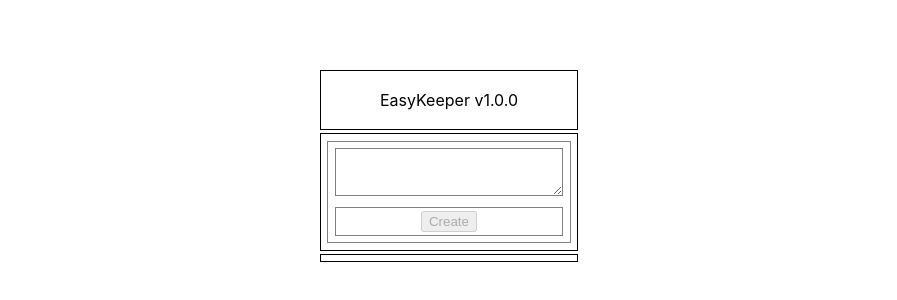
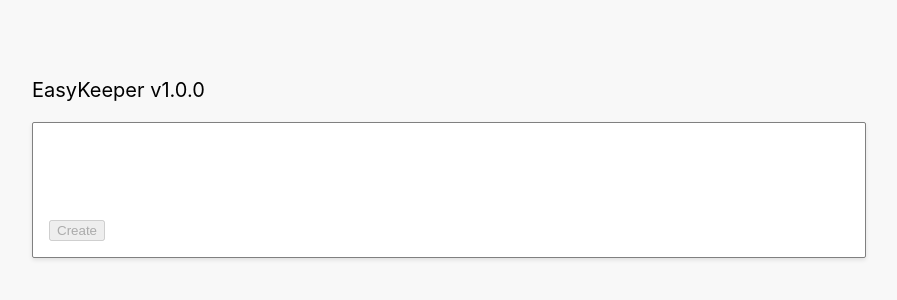
Before and after one commit to rahuldangeofficial/EasyKeeper, a React (Vite) app: page / in a window 1280 px wide. Shown: the part 234-534 px from the top of the page, without its empty margins (191-1088 px from the left). Built offline with nearby package versions, Linux system fonts and the light colour scheme.

Commit message:
Improve Styles and Add Visual Enhancements

```diff
--- a/src/App.css
+++ b/src/App.css
@@ -1,32 +1,64 @@
 #root {
-  max-width: 1280px;
+  font-family: Inter, system-ui, Avenir, Helvetica, Arial, sans-serif;
   margin: 0 auto;
-  padding: 0rem;
-  text-align: center;
+  padding: 1rem;
+}
+
 .container {
-    border: 1px solid black;
-    margin: 0.2rem;
-    padding: 0.2rem;
+  margin-bottom: 1rem;
+}
 
 .create-card {
   border: 1px solid grey;
-      margin: 0.2rem;
-      padding: 0.2rem;
+  border-radius: 2px;
+  margin-bottom: 1rem;
+  padding: 1rem;
+  background-color: #fff;
+  box-shadow: 0 2px 4px rgba(0, 0, 0, 0.1);
+  width: 400px;
+}
 
 .create-content {
-        border: 0.5px solid gray;
-        margin: 0.2rem;
-        padding: 0.2rem;
+  width: 100%;
+  font-size: 1rem;
+  padding-top: 0.5rem;
+  padding-bottom: 0.5rem;
   font: inherit;
-        text-align: center;
+  margin-bottom: 0.5rem;
+  white-space: pre-wrap;
+  word-break: break-word;
+  resize: none;
+  overflow: hidden;
 }
-      .create-actions {
-        border: 0.5px solid gray;
-        margin: 0.2rem;
-        padding: 0.2rem;
-        display: flex;
-        justify-content: space-evenly;
+
+.create-content.textarea-autogrow {
+  height: auto;
+  min-height: 40px;
+  padding-top: 0.5rem;
+  padding-bottom: 0.5rem;
+  margin-bottom: 0.5rem;
+  border: none;
+  outline: none;
+  overflow: hidden;
+}
+
+/* Mobile Styles */
+@media (max-width: 767px) {
+  .create-card {
+    width: 200px;
   }
 }
+
+/* Tablet Styles */
+@media (min-width: 768px) and (max-width: 1023px) {
+  .create-card {
+    width: 600px;
   }
 }
+
+/* Desktop Styles */
+@media (min-width: 1024px) {
+  .create-card {
+    width: 800px;
+  }
+}
--- a/src/App.jsx
+++ b/src/App.jsx
@@ -1,4 +1,4 @@
-import { useState, useEffect } from "react";
+import { useState, useEffect, useRef } from "react";
 import "./App.css";
 import Note from "./components/Note/Note";
 import { v4 as uuidv4 } from "uuid";
@@ -7,6 +7,7 @@ function App() {
   const [notesList, setNotes] = useState([]);
   const [noteContent, setInputValue] = useState("");
   const [isInitialMount, setIsInitialMount] = useState(true);
+  const textareaRef = useRef(null);
 
   useEffect(() => {
     const storedNotes = localStorage.getItem("notesList");
@@ -37,11 +38,13 @@ function App() {
       const newNote = createNote();
       setNotes((prevNotes) => [...prevNotes, newNote]);
       setInputValue("");
+      adjustTextareaHeightInstantly();
     }
   }
 
   function handleInputChange(event) {
     setInputValue(event.target.value);
+    adjustTextareaHeight();
   }
 
   function deleteNoteById(id) {
@@ -68,6 +71,19 @@ function App() {
     handleCreateNote();
   }
 
+  const adjustTextareaHeight = () => {
+    if (textareaRef.current) {
+      textareaRef.current.style.height = "auto";
+      textareaRef.current.style.height = `${textareaRef.current.scrollHeight}px`;
+    }
+  };
+
+  const adjustTextareaHeightInstantly = () => {
+    if (textareaRef.current) {
+      textareaRef.current.style.height = "40px";
+    }
+  };
+
   return (
     <>
       <div className="container">
@@ -77,9 +93,11 @@ function App() {
       <div className="container">
         <form className="create-card" onSubmit={handleSubmit}>
           <textarea
-            className="create-content"
+            className="create-content textarea-autogrow"
+            ref={textareaRef}
             value={noteContent}
             onChange={handleInputChange}
+            onFocus={adjustTextareaHeight}
           />
 
           <div className="create-actions">
--- a/src/components/Note/Note.css
+++ b/src/components/Note/Note.css
@@ -1,28 +1,65 @@
 .note-card {
   border: 1px solid grey;
-  margin: 0.2rem;
-  padding: 0.2rem;
+  border-radius: 2px;
+  margin-bottom: 1rem;
+  padding: 1rem;
+  background-color: #fff;
+  box-shadow: 0 2px 4px rgba(0, 0, 0, 0.1);
+  width: 400px;
+}
 
-  .note-content{
-    border: 0.5px solid grey;
-    margin: 0.2rem;
-    padding: 0.2rem;
+.note-content {
+  width: 100%;
+  font-size: 1rem;
+  padding-top: 0.5rem;
+  padding-bottom: 0.5rem;
   font: inherit;
-    text-align: center;
+  margin-bottom: 0.5rem;
+  white-space: pre-wrap;
+  word-break: break-word;
+  resize: none;
+  overflow: hidden;
+}
+
+.note-content.textarea-autogrow {
+  height: auto;
+  min-height: 40px;
+  padding-top: 0.5rem;
+  padding-bottom: 0.5rem;
+  margin-bottom: 0.5rem;
+  border: none;
+  outline: none;
+  overflow: hidden;
 }
 .note-meta-info {
-    border: 0.5px solid grey;
-    margin: 0.2rem;
-    padding: 0.2rem;
-    font: inherit;
   font-size: 0.6rem;
-    text-align: center;
+  color: #888;
 }
+
 .note-actions {
-    border: 0.5px solid gray;
-    margin: 0.2rem;
-    padding: 0.2rem;
   display: flex;
-    justify-content: space-evenly;
+  justify-content: flex-start;
+  gap: 0.5rem;
+  padding-top: 0.5rem;
+}
+
+/* Mobile Styles */
+@media (max-width: 767px) {
+  .note-card {
+    width: 200px;
   }
 }
+
+/* Tablet Styles */
+@media (min-width: 768px) and (max-width: 1023px) {
+  .note-card {
+    width: 600px;
+  }
+}
+
+/* Desktop Styles */
+@media (min-width: 1024px) {
+  .note-card {
+    width: 800px;
+  }
+}
--- a/src/components/Note/Note.jsx
+++ b/src/components/Note/Note.jsx
@@ -1,10 +1,23 @@
-import { useState } from "react";
+import { useState, useEffect, useRef } from "react";
 import { PropTypes } from "prop-types";
 import "./Note.css";
 
-function Note({ content, deleteNote, modifyNote, dateCreated, lastModified }) {
+function Note({
+  content,
+  deleteNote,
+  modifyNote,
+  dateCreated,
+  lastModified,
+}) {
   const [isEditing, setIsEditing] = useState(false);
   const [localNoteContent, setLocalNoteContent] = useState(content);
+  const textareaRef = useRef(null);
+
+  useEffect(() => {
+    if (isEditing) {
+      adjustTextareaHeight();
+    }
+  }, [isEditing]);
 
   const handleEdit = () => {
     setIsEditing(true);
@@ -21,15 +34,25 @@ function Note({ content, deleteNote, modifyNote, dateCreated, lastModified }) {
 
   const handleModification = (event) => {
     setLocalNoteContent(event.target.value);
+    adjustTextareaHeight();
+  };
+
+  const adjustTextareaHeight = () => {
+    if (textareaRef.current) {
+      textareaRef.current.style.height = "auto";
+      textareaRef.current.style.height = `${textareaRef.current.scrollHeight}px`;
+    }
   };
 
   return (
     <div className="note-card">
       {isEditing ? (
         <textarea
-          className="note-content"
+          className="note-content textarea-autogrow"
+          ref={textareaRef}
           value={localNoteContent}
           onChange={handleModification}
+          onFocus={adjustTextareaHeight}
         />
       ) : (
         <div className="note-content">{content}</div>
--- a/src/index.css
+++ b/src/index.css
@@ -1,10 +1,33 @@
 :root {
-  font-family: Inter, system-ui, Avenir, Helvetica, Arial, sans-serif;
+  font-size: 16px;
 }
+
 body {
   margin: 0;
   display: flex;
-  place-items: center;
-  min-width: 320px;
+  justify-content: center;
+  align-items: center;
   min-height: 100vh;
+  background-color: #f8f8f8;
 }
+
+/* Mobile Styles */
+@media (max-width: 767px) {
+  body {
+    font-size: 14px;
+  }
+}
+
+/* Tablet Styles */
+@media (min-width: 768px) and (max-width: 1023px) {
+  body {
+    font-size: 18px;
+  }
+}
+
+/* Desktop Styles */
+@media (min-width: 1024px) {
+  body {
+    font-size: 20px;
+  }
+}
```
Lines whose indentation alone changed are shown as unchanged.
